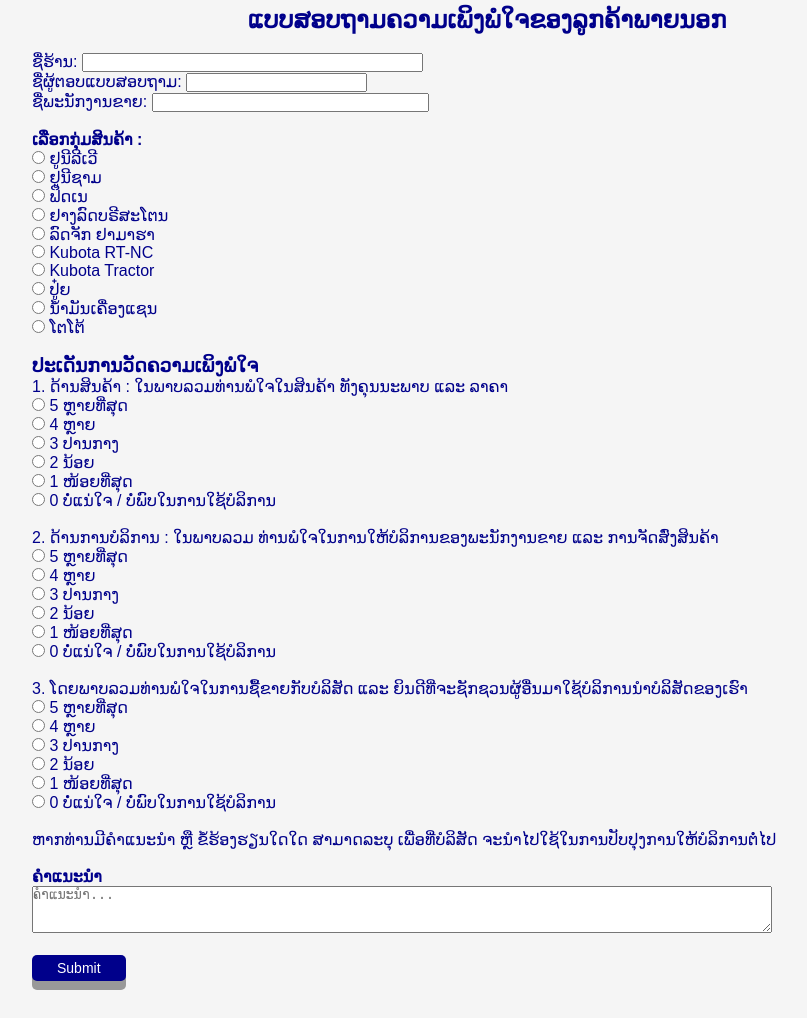
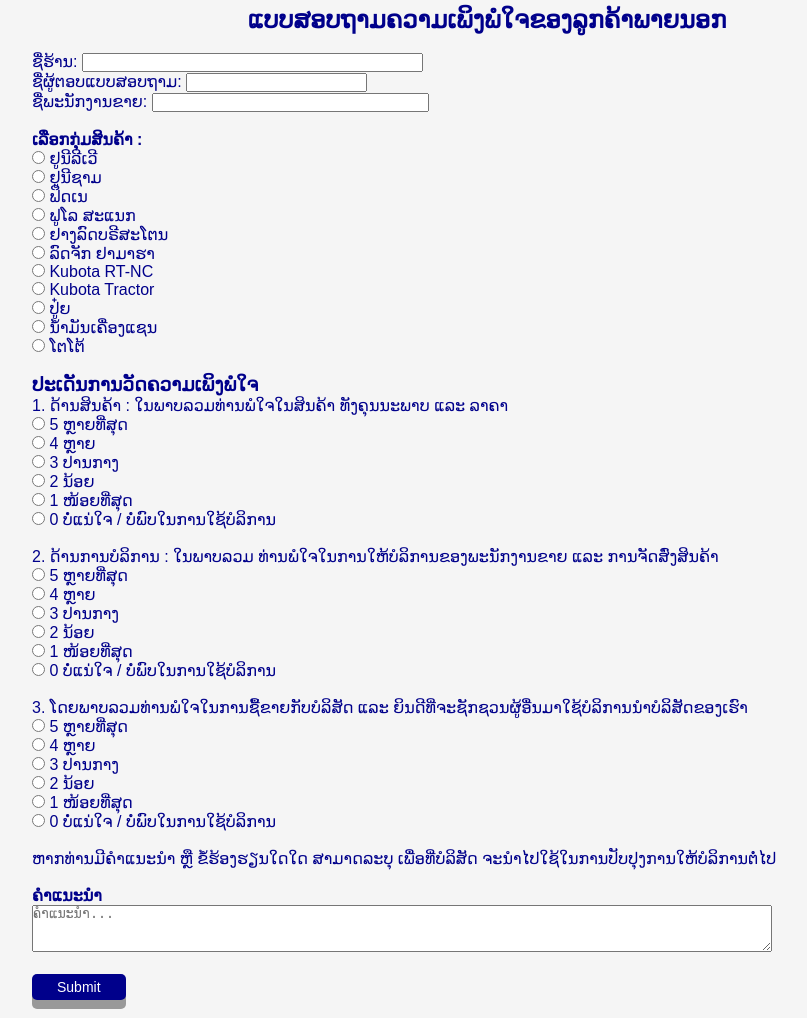
Before and after one commit to ctechitdev/FormRecord, a PHP site: page /FORMSURVEY.PHP in a window 1280 px wide. Shown: the part 222-1240 px from the top of the page, without its empty margins (153-960 px from the left). Before the commit the page ends 1212 px from the top, so only its background shows below. Run offline with PHP 8.4, Linux system fonts and the light colour scheme.

Commit message:
bily-update-05062024

```diff
--- a/FORMSURVEY.PHP
+++ b/FORMSURVEY.PHP
@@ -123,8 +123,9 @@ body {
 
           <input type="radio" id="product" name="product" value="ຢູນີລີເວີ"/>
            ຢູນີລີເວີ    <br>
-          <input type="radio" id="product" name="product" value="ຢູນີຊາມ"/> ຢູນີຊາມ <br>
+           <input type="radio" id="product" name="product" value="ຢູນີຊາມ"/> ຢູນີຊາມ <br>
           <input type="radio" id="product" name="product" value="ຟິດເນ"/> ຟິດເນ  <br>
+          <input type="radio" id="product" name="product" value="ຟູໂລ ສະແນກ"/> ຟູໂລ ສະແນກ  <br>
           <input type="radio" id="product" name="product" value="ຢາງລົດບຣີສະໂຕນ"/> ຢາງລົດບຣີສະໂຕນ  <br>
           <input type="radio" id="product" name="product" value="ລົດຈັກ ຢາມາຮາ"/> ລົດຈັກ ຢາມາຮາ  <br>
           <input type="radio" id="product" name="product" value="ຄູໂບຕ້າ"/> Kubota RT-NC  <br>
```
